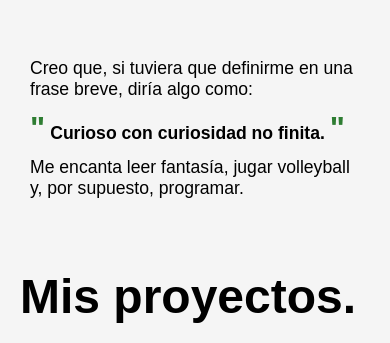
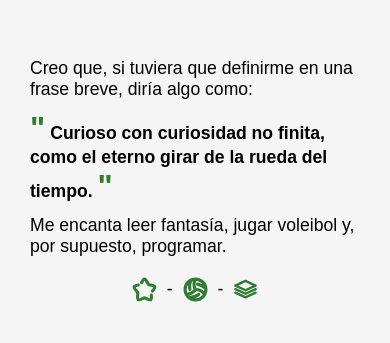
Before and after one commit to ericduart/ericduart.github.io, an Astro site: page / in a window 390 px wide. Shown: the part 930-1273 px from the top of the page. Built offline with nearby package versions, Linux system fonts and the light colour scheme; Astro itself is replaced by a stand-in of ours.

Commit message:
add SVG icons for passions in Aboutme component and enhance styling for mobile responsiveness

```diff
--- a/src/components/Aboutme.astro
+++ b/src/components/Aboutme.astro
@@ -1,8 +1,15 @@
+---
+import Magic from "../svgs/Magic.astro"
+import Volleyball from "../svgs/Volleyball.astro"
+import Stack from "../svgs/Stack.astro"
+
+---
 <section>
   <div>
     <p class="initial-animation justify">Creo que, si tuviera que definirme en una frase breve, diría algo como:</p>
-    <p class="bold initial-animation"><span class="comillas">"</span>Curioso con curiosidad no finita.<span class="comillas">"</span></p>
-    <p class="initial-animation">Me encanta leer fantasía, jugar volleyball y, por supuesto, programar.</p>
+    <p class="bold initial-animation"><span class="comillas">"</span>Curioso con curiosidad no finita, como el eterno girar de la rueda del tiempo.<span class="comillas">"</span></p>
+    <p class="initial-animation passions">Me encanta leer fantasía<span><Magic /></span>, jugar voleibol <span><Volleyball /></span> y, por supuesto, programar<span><Stack /></span>.</p>
+    <p class="mobile-passins initial-animation"><Magic /> - <Volleyball /> - <Stack /></p>
 
   </div>
 </section>
@@ -47,6 +54,23 @@
     font-weight: bolder;
   }
 
+  .passions {
+    display: flex;
+    align-items: center;
+  }
+
+  .passions span {
+    margin: 0 5px;
+  }
+
+  .mobile-passins {
+    display: none;
+    align-items: center;
+    justify-content: center;
+    gap: 10px;
+    margin-top: 20px;
+  }
+
   @media (width <= 740px) {
     section {
       margin: 0;
@@ -54,4 +78,15 @@
     }
   }
 
+  @media (width <= 717px) {
+    .passions span {
+      display: none;
+    }
+
+    .mobile-passins {
+      display: flex;
+    }
+
+  }
+
 </style>
```
